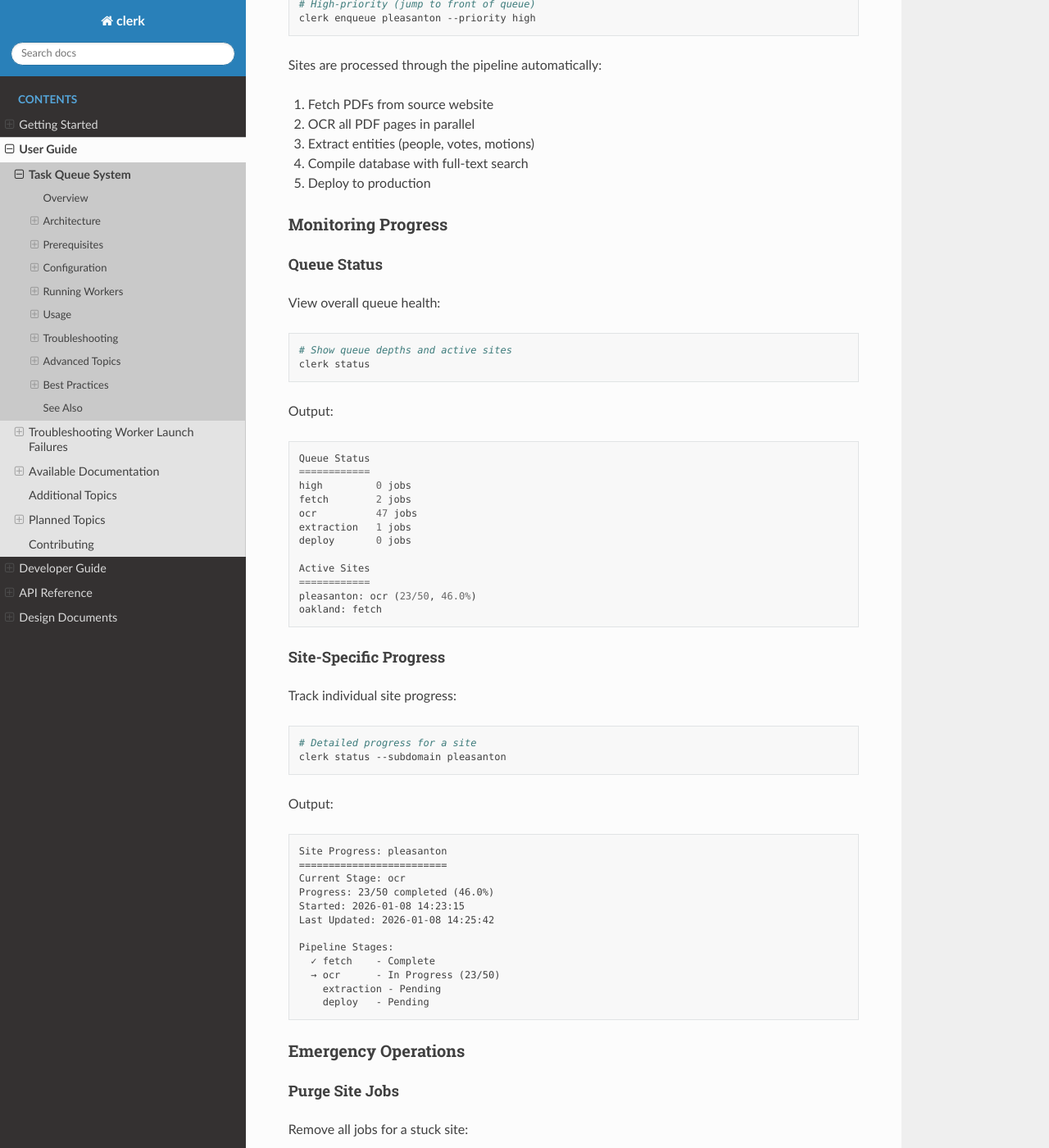
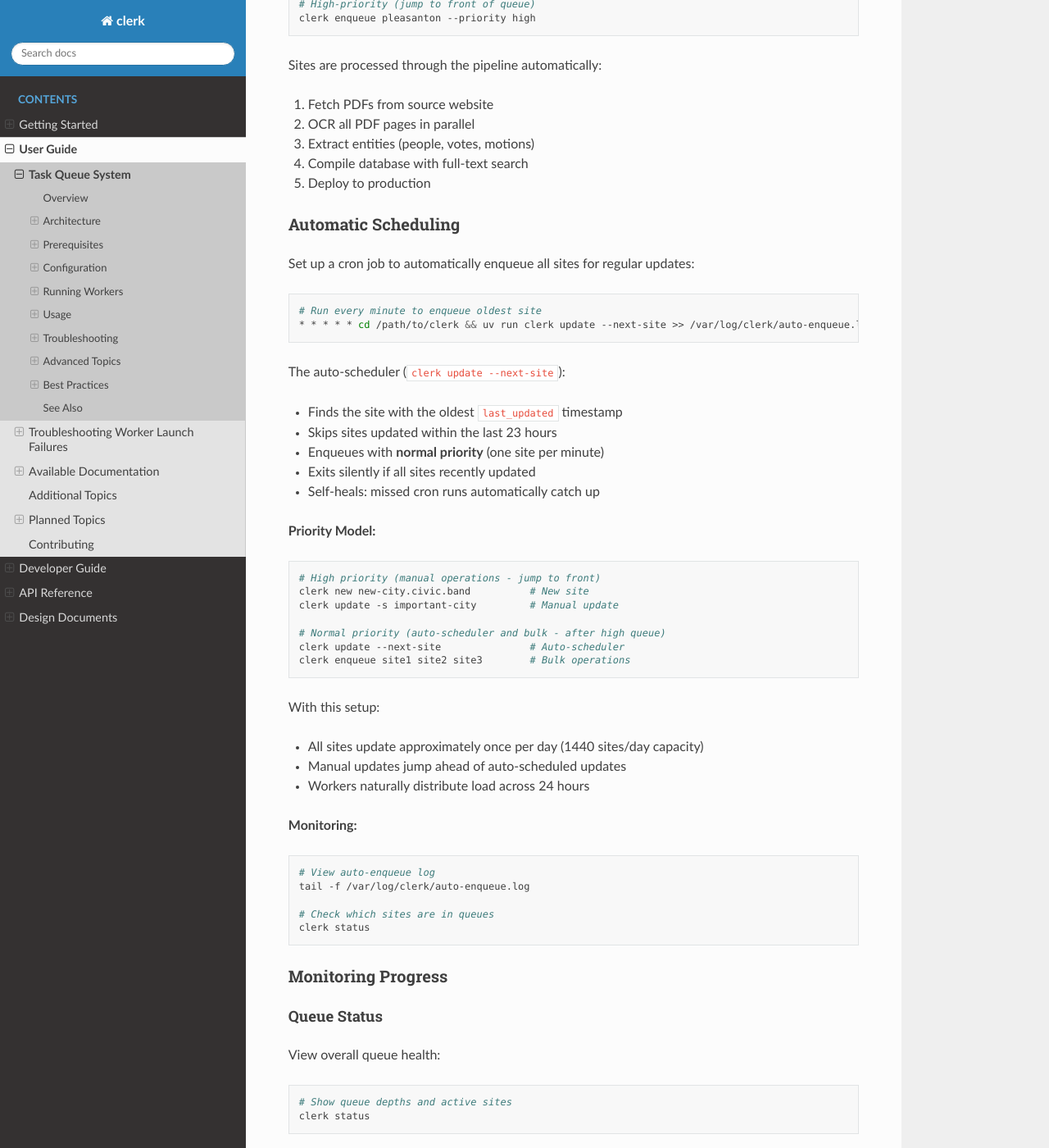
Before and after one commit to civicband/clerk, a Sphinx documentation site: the page built from docs/user-guide/task-queue.md, in a window 1280 px wide and 1400 px high, scrolled down 6328 px. Shown: the whole window at 82% size. Built offline with Sphinx 7.4.7 and the Read the Docs theme 3.1.0, drawn with Linux system fonts in a browser that asks for light colours.

Commit message:
docs: add auto-scheduler documentation to task queue guide
Document clerk update --next-site usage, cron setup, and priority model
for automatic site scheduling with manual override support.

````diff
--- a/docs/user-guide/task-queue.md
+++ b/docs/user-guide/task-queue.md
@@ -319,6 +319,49 @@ Sites are processed through the pipeline automatically:
 3. Extract entities (people, votes, motions)
 4. Compile database with full-text search
 5. Deploy to production
+
+### Automatic Scheduling
+
+Set up a cron job to automatically enqueue all sites for regular updates:
+
+```bash
+# Run every minute to enqueue oldest site
+* * * * * cd /path/to/clerk && uv run clerk update --next-site >> /var/log/clerk/auto-enqueue.log 2>&1
+```
+
+The auto-scheduler (`clerk update --next-site`):
+- Finds the site with the oldest `last_updated` timestamp
+- Skips sites updated within the last 23 hours
+- Enqueues with **normal priority** (one site per minute)
+- Exits silently if all sites recently updated
+- Self-heals: missed cron runs automatically catch up
+
+**Priority Model:**
+
+```bash
+# High priority (manual operations - jump to front)
+clerk new new-city.civic.band          # New site
+clerk update -s important-city         # Manual update
+
+# Normal priority (auto-scheduler and bulk - after high queue)
+clerk update --next-site               # Auto-scheduler
+clerk enqueue site1 site2 site3        # Bulk operations
+```
+
+With this setup:
+- All sites update approximately once per day (1440 sites/day capacity)
+- Manual updates jump ahead of auto-scheduled updates
+- Workers naturally distribute load across 24 hours
+
+**Monitoring:**
+
+```bash
+# View auto-enqueue log
+tail -f /var/log/clerk/auto-enqueue.log
+
+# Check which sites are in queues
+clerk status
+```
 
 ### Monitoring Progress
 
````
Also changed, not shown: 1 other file.
